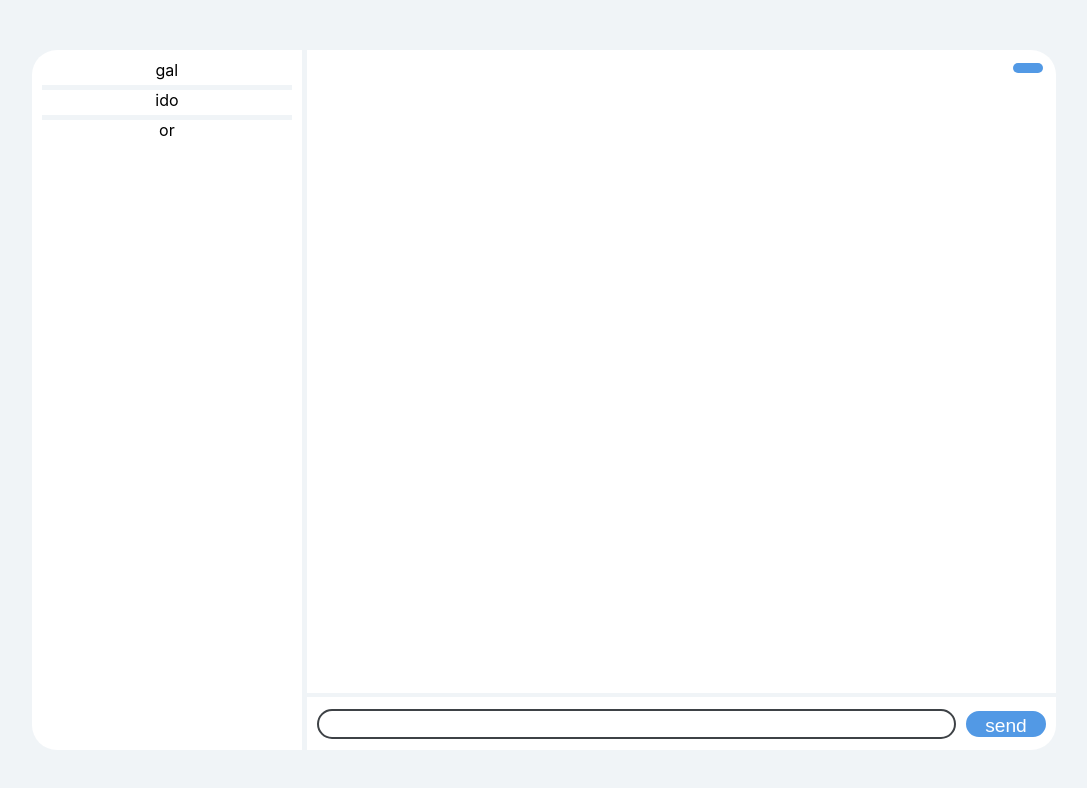
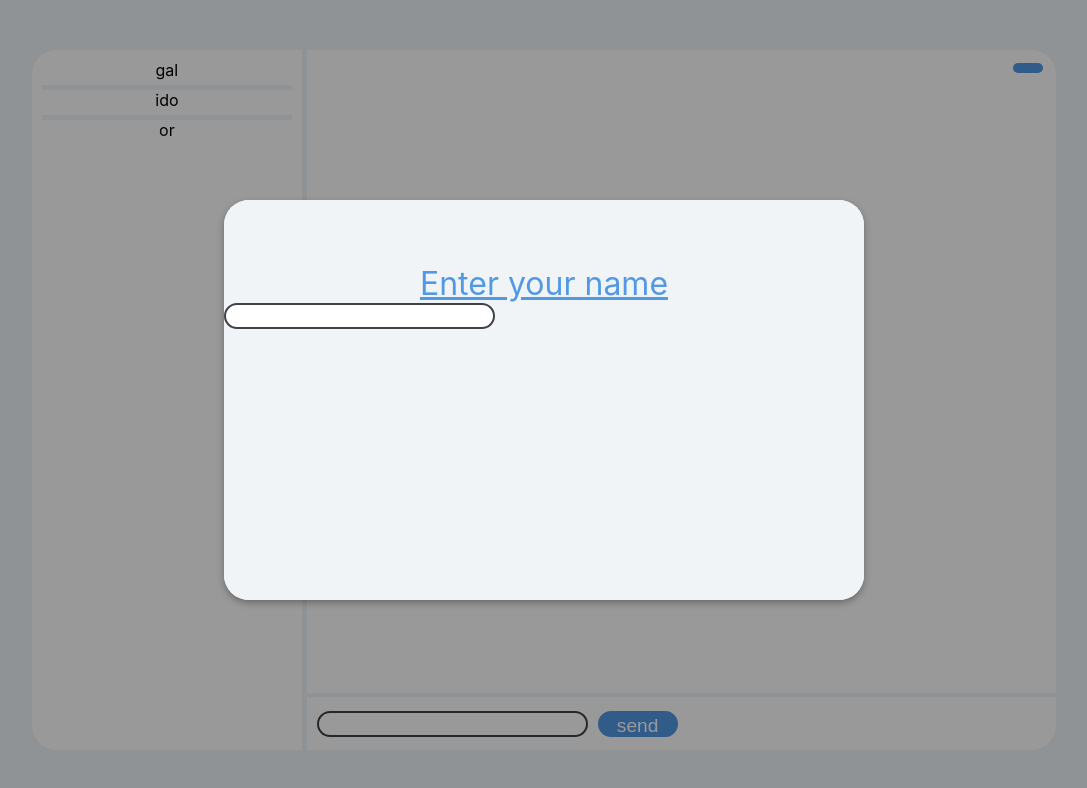
Before and after one commit to Galcarmi/realtime-chat, a React (Create React App) app in the folder frontend/: page / in a window 1280 px wide. Shown: the top 788 px of the page, without its empty margins (96-1183 px from the left). Built offline with nearby package versions, Linux system fonts and the light colour scheme; no server answers.

Commit message:
added modal template & syled input

```diff
--- a/frontend/src/App.tsx
+++ b/frontend/src/App.tsx
@@ -3,10 +3,12 @@ import ChatApplication from './components/chat-application/ChatApplication';
 import Container from './components/utils/container/Container';
 import Header from './components/header/Header';
 import s from './App.module.css'
+import NameInputModal from './components/utils/modal/NameInputModal';
 
 function App() {
   return (
     <div className={s.root}>
+    <NameInputModal></NameInputModal>
     <Header name="" height={50}/>
     <Container>
       <ChatApplication/>
--- a/frontend/src/components/chat-application/chat/Chat.tsx
+++ b/frontend/src/components/chat-application/chat/Chat.tsx
@@ -35,7 +35,7 @@ const Chat: FC<ChatProps> = (props) => {
 
     return (
         <div className={[props.className, s.chat].join(' ')}>
-            {messages.map((message: any) => { return (<Message key={message.id} content={message.content}></Message>) })}
+            {messages.map((message: any, i:number) => { return (<Message key={i} content={message.content}></Message>) })}
         </div>
     );
 }
--- a/frontend/src/components/chat-application/messageInputContainer/MessageInputContainer.tsx
+++ b/frontend/src/components/chat-application/messageInputContainer/MessageInputContainer.tsx
@@ -2,6 +2,7 @@ import React, { FC, useState } from 'react';
 import s from './messageInputContainer.module.css';
 import {messageService} from '../../../services/messageService/messageService';
 import { MessageRequest } from '../../../services/messageService/MessageRequest';
+import StyledInput from '../../utils/input/StyledInput';
 
 type MessageInputProps = {
     className?: string;
@@ -22,7 +23,7 @@ const Header : FC<MessageInputProps>  = (props) => {
 
     return (
         <div className={[props.className, s.layout].join(' ')}>
-            <input type="text"  value = {inputContent} className={s.messageInput} onChange={e=>{setInputContent(e.target.value)}}></input>
+            <StyledInput inputContent={inputContent} onChange={e=>{setInputContent(e.target.value)}}></StyledInput>
             <button className={s.sendButton} onClick={handleSendMessage}>send</button>
         </div>
     );
--- /dev/null
+++ b/frontend/src/components/utils/input/Input.tsx
@@ -0,0 +1,16 @@
+import React, { FC } from 'react';
+
+
+type InputProps = {
+    className: string;
+    onChange: (e: React.ChangeEvent<HTMLInputElement>) => void;
+    inputContent:string;
+}
+
+const Input : FC<InputProps>  = (props) => {
+    return (
+        <input type="text"  value = {props.inputContent} className={props.className} onChange={props.onChange}></input>
+    );
+}
+
+export default Input;
--- /dev/null
+++ b/frontend/src/components/utils/input/StyledInput.tsx
@@ -0,0 +1,19 @@
+import React, { FC } from 'react';
+import Input from './Input';
+import s from './input.module.css';
+
+type StyledInputProps = {
+    onChange: (e: React.ChangeEvent<HTMLInputElement>) => void;
+    inputContent:string;
+    className?:string;
+}
+
+const StyledInput : FC<StyledInputProps>  = (props) => {
+    return (
+        <div className={props.className}>
+            <Input onChange={props.onChange} inputContent={props.inputContent} className={s.messageInput}></Input>
+        </div>
+    );
+}
+
+export default StyledInput;
--- /dev/null
+++ b/frontend/src/components/utils/input/input.module.css
@@ -0,0 +1,19 @@
+.messageInput{
+    flex: auto;
+    height:80%;
+    border-radius:25px;
+    padding:0px 10px 0px 10px;
+    overflow: visible;
+    border: solid 2px rgb(62, 66, 70);
+    font-size: 1.2em;
+}
+
+.messageInput:focus{
+    flex: auto;
+    height:80%;
+    border-radius:25px;
+    padding:0px 10px 0px 10px;
+    overflow: visible;
+    border: solid 3px rgba(82,153,229,1);
+    font-size: 1.2em;
+}
--- /dev/null
+++ b/frontend/src/components/utils/modal/Modal.tsx
@@ -0,0 +1,17 @@
+import React, { FC } from 'react';
+import s from './modal.module.css';
+
+type ModalProps = {}
+
+const Modal: FC<ModalProps> = (props) => {
+    return (
+        <>
+            <div className={s.modal}></div>
+            <div className={s.content}>
+                {props.children}
+            </div>
+        </>
+    );
+}
+
+export default Modal;
--- /dev/null
+++ b/frontend/src/components/utils/modal/NameInputModal.tsx
@@ -0,0 +1,20 @@
+import React, { FC, useState } from 'react';
+import StyledInput from '../input/StyledInput';
+import Modal from './Modal';
+import s from './nameInputModal.module.css';
+
+type NameInputModalProps = {}
+
+const NameInputModal: FC<NameInputModalProps> = (props) => {
+    const [inputContent, setInputContent] = useState('');
+    return (
+        <Modal>
+            <div className={s.layout}>
+                <div className={s.title}>Enter your name</div>
+                <StyledInput inputContent={inputContent} onChange={e=>{setInputContent(e.target.value)}} ></StyledInput>
+            </div>
+        </Modal>
+    );
+}
+
+export default NameInputModal;
--- /dev/null
+++ b/frontend/src/components/utils/modal/modal.module.css
@@ -0,0 +1,19 @@
+.modal{
+    position: absolute;
+    height:100vh;
+    width:100vw;
+    background-color: black;
+    opacity:0.4;
+}
+
+.content{
+    position: absolute;
+    top:50%;
+    left:50%;
+    height:50vh;
+    width:50vw;
+    background-color:white;
+    transform: translate(-50%,-50%);
+    border-radius:25px;
+    box-shadow: 0 3px 7px rgba(0, 0, 0, 0.3);
+}
--- /dev/null
+++ b/frontend/src/components/utils/modal/nameInputModal.module.css
@@ -0,0 +1,15 @@
+.layout{
+    width:100%;
+    height:100%;
+    background-color:rgba(240,244,247,1);
+    border-radius:25px;
+}
+
+.title{
+    font-size:2em;
+    color:rgba(82,153,229,1);
+    text-align:center;
+    text-decoration: underline;
+    padding-top:10%;
+
+}
```
Also changed, not shown: 1 other file (tests, documents, lock files or other folders).
